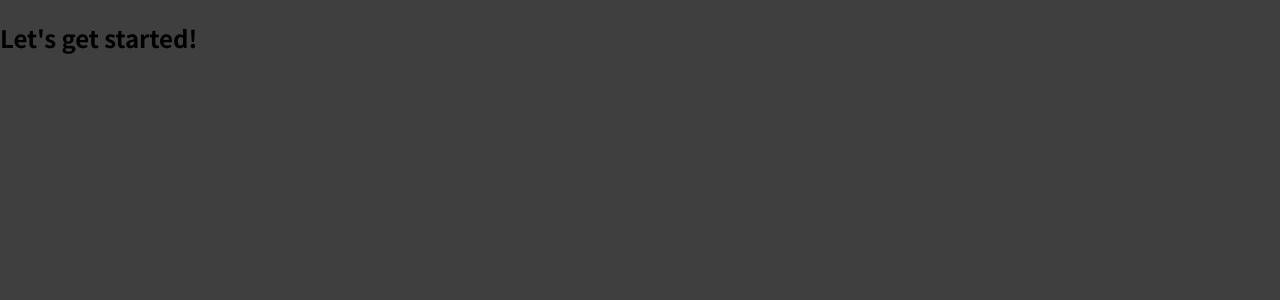
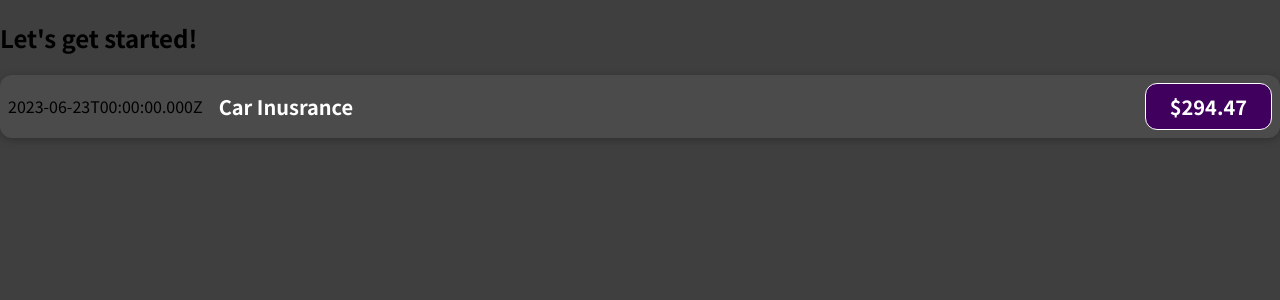
Before and after one commit to r4vaa/ExpenseTracker, a JavaScript app: page / in a window 1280 px wide. Shown: the top 300 px of the page. Built offline with nearby package versions, Linux system fonts and the light colour scheme.

Commit message:
expense item component

```diff
--- a/src/App.js
+++ b/src/App.js
@@ -1,7 +1,10 @@
+import ExpenseItem from './components/ExpenseItem';
+
 function App() {
   return (
     <div>
       <h2>Let's get started!</h2>
+      <ExpenseItem />
     </div>
   );
 }
--- /dev/null
+++ b/src/components/ExpenseItem.css
@@ -0,0 +1,56 @@
+.expense-item {
+   display: flex;
+   justify-content: space-between;
+   align-items: center;
+   box-shadow: 0 2px 8px rgba(0, 0, 0, 0.25);
+   padding: 0.5rem;
+   margin: 1rem 0;
+   border-radius: 12px;
+   background-color: #4b4b4b;
+ }
+
+ .expense-item__description {
+   display: flex;
+   flex-direction: column;
+   gap: 1rem;
+   align-items: flex-end;
+   flex-flow: column-reverse;
+   justify-content: flex-start;
+   flex: 1;
+ }
+
+ .expense-item h2 {
+   color: #3a3a3a;
+   font-size: 1rem;
+   flex: 1;
+   margin: 0 1rem;
+   color: white;
+ }
+
+ .expense-item__price {
+   font-size: 1rem;
+   font-weight: bold;
+   color: white;
+   background-color: #40005d;
+   border: 1px solid white;
+   padding: 0.5rem;
+   border-radius: 12px;
+ }
+
+ @media (min-width: 580px) {
+   .expense-item__description {
+     flex-direction: row;
+     align-items: center;
+     justify-content: flex-start;
+     flex: 1;
+   }
+
+   .expense-item__description h2 {
+     font-size: 1.25rem;
+   }
+
+   .expense-item__price {
+     font-size: 1.25rem;
+     padding: 0.5rem 1.5rem;
+   }
+ }
--- /dev/null
+++ b/src/components/ExpenseItem.js
@@ -0,0 +1,22 @@
+import './ExpenseItem.css';
+
+
+function ExpenseItem() {
+   const expenseDate = new Date(2023, 5, 23);
+   const expenseTitle = 'Car Inusrance';
+   const expenseAmount = 294.47;
+
+   return (
+      <div className='expense-item'>
+         <div>{expenseDate.toISOString()}</div>
+         <div className='expense-item__description'>
+            <h2>{expenseTitle}</h2>
+            <div className='expense-item__price'>${expenseAmount}</div>
+         </div>
+      </div>
+
+   )
+
+}
+
+export default ExpenseItem;
```
